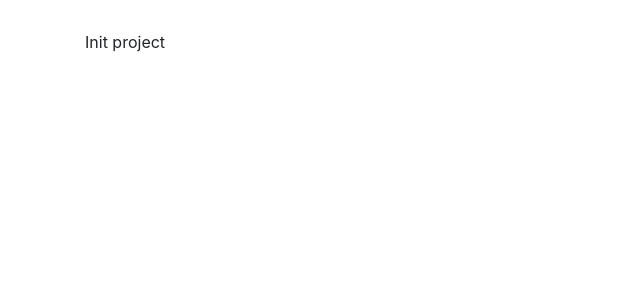
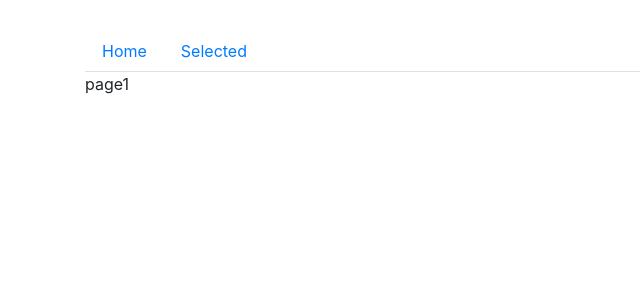
Before and after one commit to MEnenko/stock_list, a React (Create React App) app: page /#/selected in a window 1280 px wide. Shown: the top 300 px of the page, without its empty margins (0-640 px from the left). Built offline with nearby package versions, Linux system fonts and the light colour scheme.

Commit message:
add nav for two pages

```diff
--- a/package.json
+++ b/package.json
@@ -6,12 +6,14 @@
     "@types/react": "16.9.2",
     "@types/react-dom": "16.9.0",
     "@types/react-redux": "^7.1.2",
+    "@types/react-router-dom": "^5.1.1",
     "bootstrap": "^4.3.1",
     "link-module-alias": "^1.2.0",
     "react": "^16.9.0",
     "react-bootstrap": "^1.0.0-beta.11",
     "react-dom": "^16.9.0",
     "react-redux": "^7.1.0",
+    "react-router-dom": "^5.1.2",
     "react-scripts": "3.1.2",
     "redux": "^4.0.4",
     "redux-thunk": "^2.3.0",
--- a/src/components/App.tsx
+++ b/src/components/App.tsx
@@ -2,12 +2,13 @@ import React from "react";
 import { Provider } from "react-redux";
 import store from "../store";
 import { Container } from "react-bootstrap";
+import Cloud from "./common";
 
 export const App: React.FC = () => {
   return (
     <Provider store={store}>
       <Container>
-        <p>Init project</p>
+        <Cloud />
       </Container>
     </Provider>
   );
--- /dev/null
+++ b/src/components/common/index.tsx
@@ -0,0 +1,27 @@
+import React, { Suspense } from "react";
+import { HashRouter as Router, Route, Link, Switch } from "react-router-dom";
+import Home from "../pages/Home";
+import { Nav } from "react-bootstrap";
+
+const Cloud: React.FC = () => (
+  <Router>
+    <div>
+      <Nav variant="tabs" defaultActiveKey="/home">
+        <Nav.Item>
+          <Nav.Link href="/#home">Home</Nav.Link>
+        </Nav.Item>
+        <Nav.Item>
+          <Nav.Link eventKey="selected" href="/#selected">
+            Selected
+          </Nav.Link>
+        </Nav.Item>
+      </Nav>
+      <Switch>
+        <Route exact path="/home" component={Home} />
+        <Route exact path="/selected" component={Home} />
+      </Switch>
+    </div>
+  </Router>
+);
+
+export default Cloud;
--- /dev/null
+++ b/src/components/pages/Home.tsx
@@ -0,0 +1,7 @@
+import React, { useState } from "react";
+
+export const Home: React.FC = () => {
+  return <div>page1</div>;
+};
+
+export default Home;
```
Also changed, not shown: 1 other file (tests, documents, lock files or other folders).
